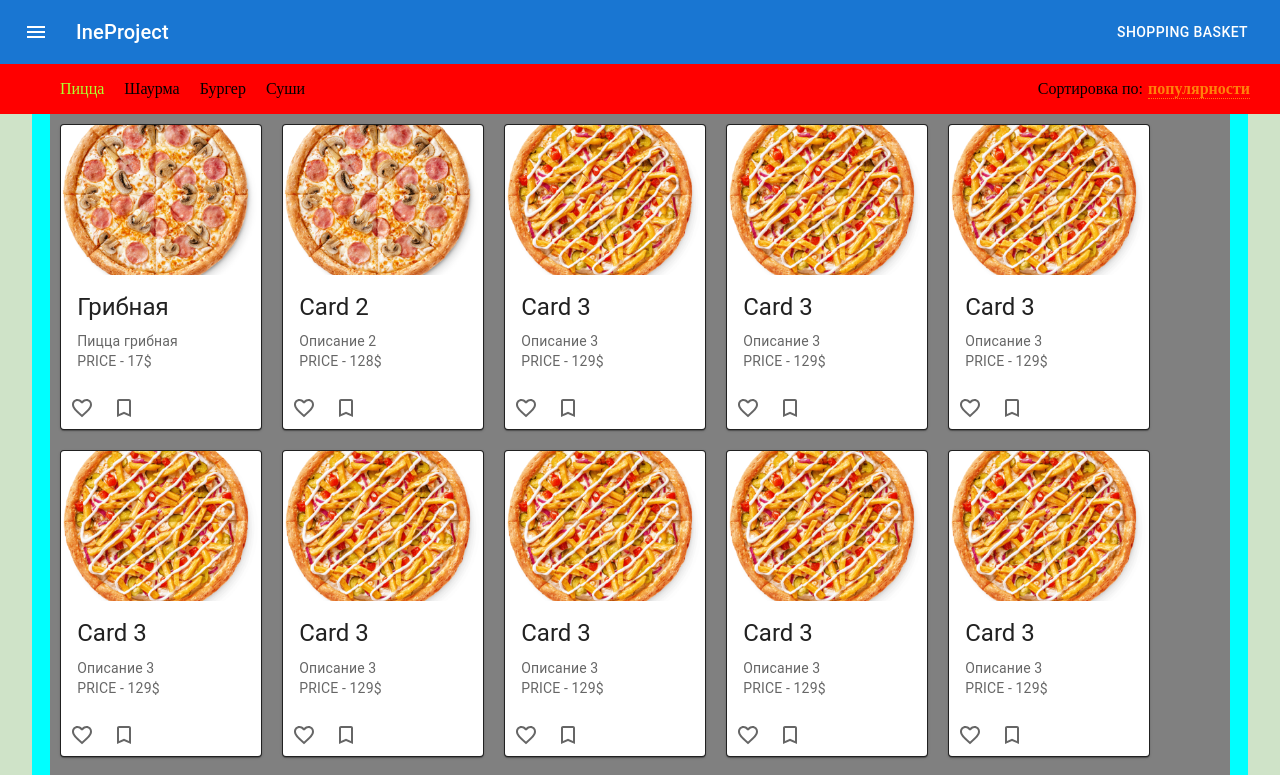
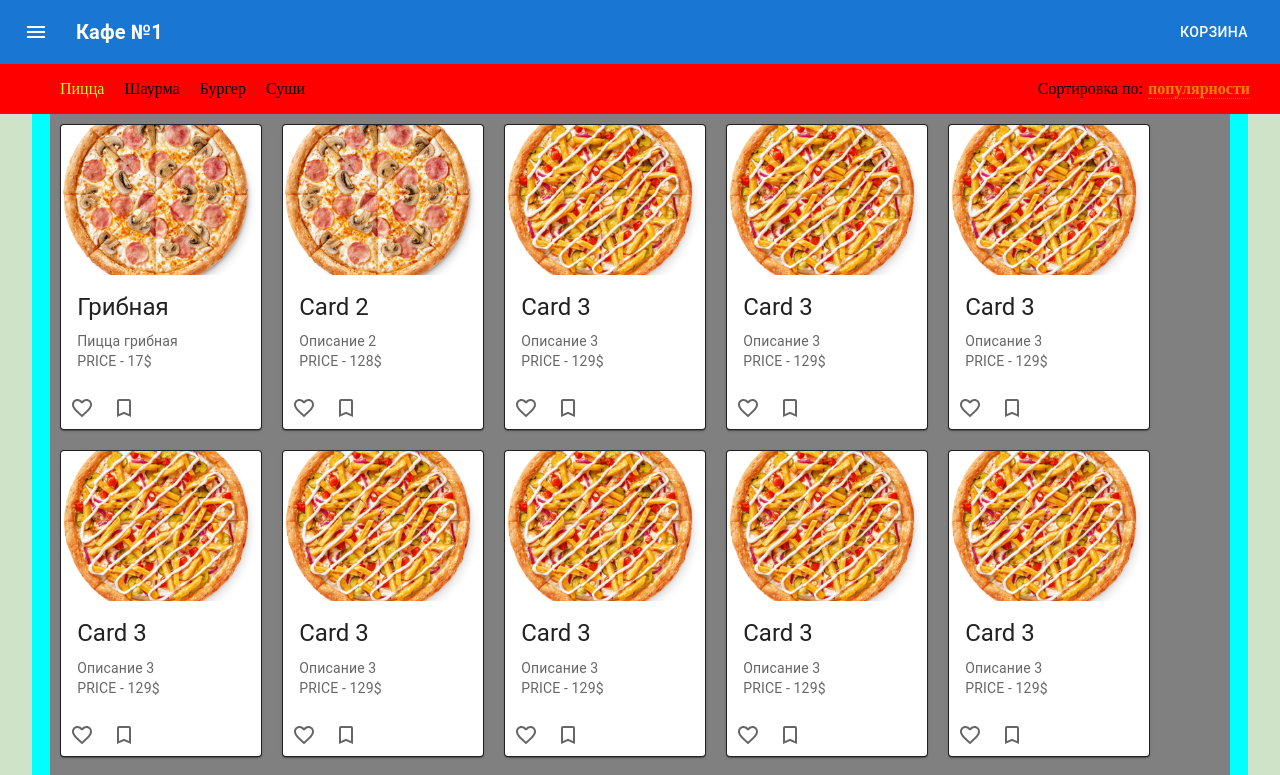
Before and after one commit to inevadim/ineproject, a React (Create React App) app: page / in a window 1280 px wide. Shown: the top 775 px of the page. Built offline with nearby package versions, Linux system fonts and the light colour scheme.

Commit message:
rename logo site

```diff
--- a/src/components/header/Header.jsx
+++ b/src/components/header/Header.jsx
@@ -17,9 +17,9 @@ export const Header = () => {
               <MenuIcon />
             </IconButton>
             <Typography variant="h6" component="div" sx={{ flexGrow: 1 }}>
-              IneProject
+              <b>Кафе №1</b>
             </Typography>
-            <Button color="inherit">shopping basket</Button>
+            <Button color="inherit">Корзина</Button>
           </Toolbar>
         </AppBar>
       </Box>
```
